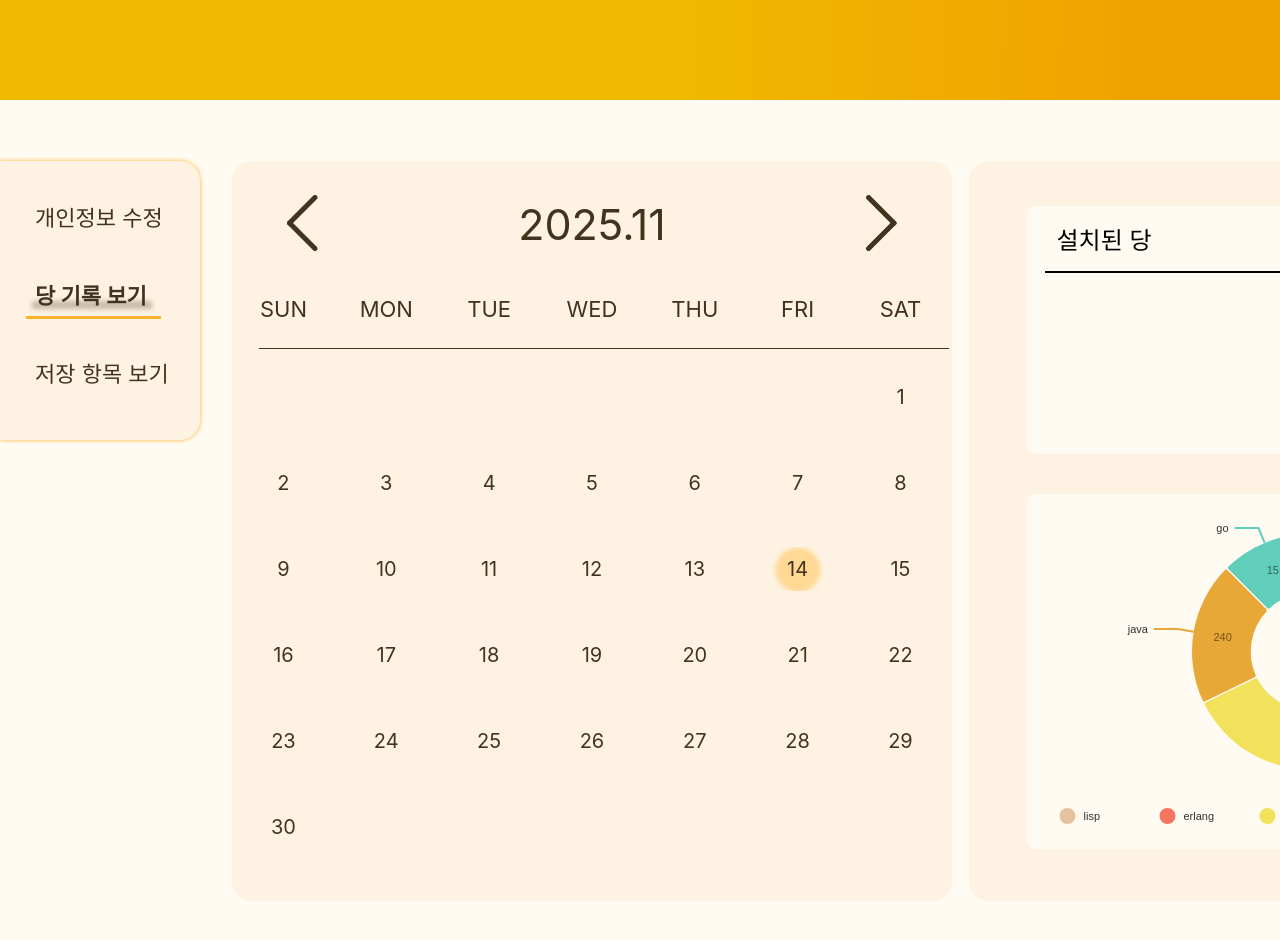
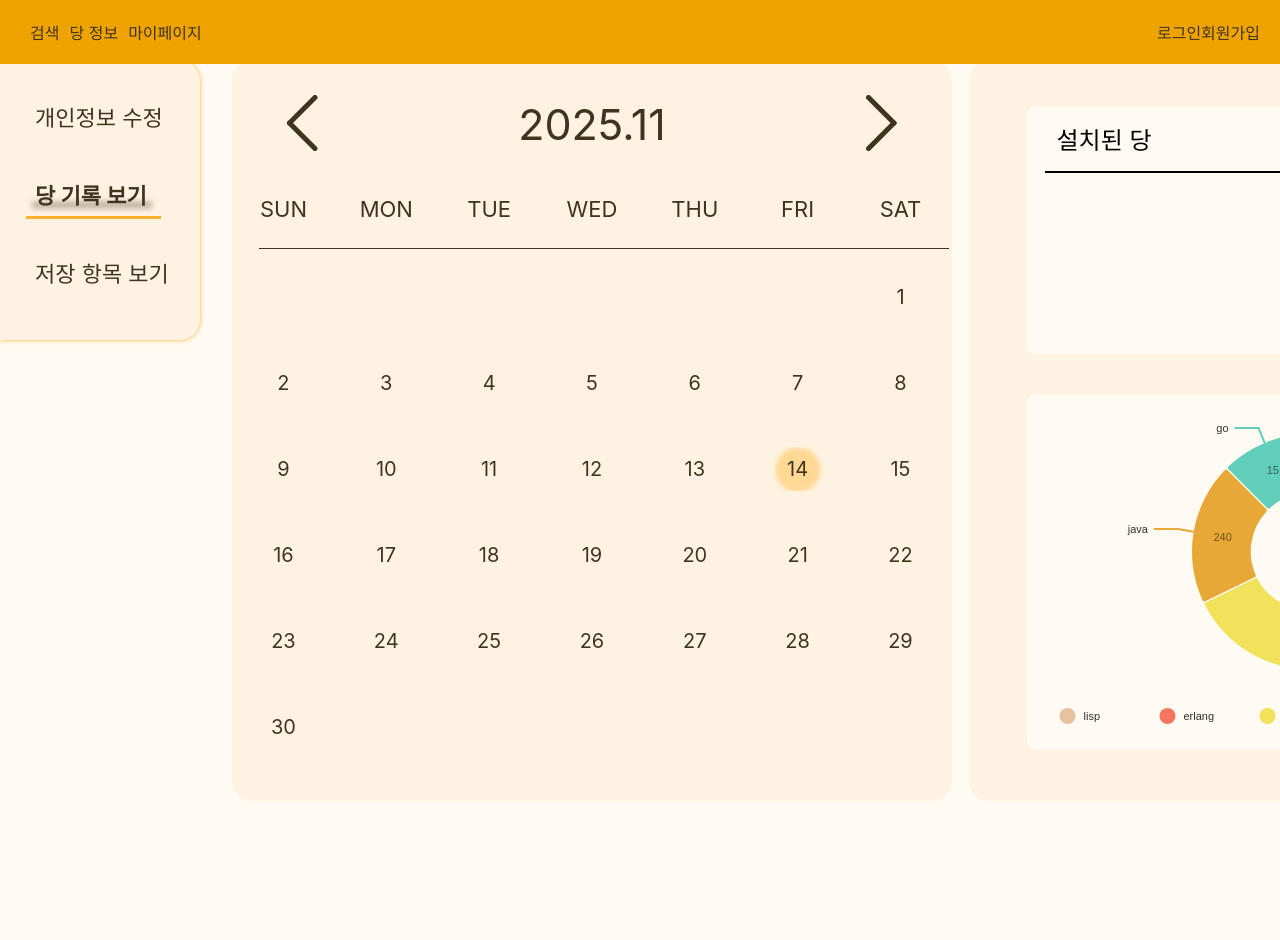
Before and after one commit to zacsd123/2025-Machthon-CodeOn-FE, a React (Create React App) app in the folder sweet-choice/: page /mypage_sweet in a window 1280 px wide. Shown: the top 940 px of the page. Built offline with nearby package versions, Linux system fonts and the light colour scheme.

Commit message:
axio추가

```diff
--- a/sweet-choice/package.json
+++ b/sweet-choice/package.json
@@ -9,6 +9,7 @@
     "@testing-library/jest-dom": "^6.9.1",
     "@testing-library/react": "^16.3.0",
     "@testing-library/user-event": "^13.5.0",
+    "axios": "^1.13.2",
     "react": "^19.2.0",
     "react-calendar": "^6.0.0",
     "react-dom": "^19.2.0",
--- a/sweet-choice/src/components/Header.jsx
+++ b/sweet-choice/src/components/Header.jsx
@@ -1,4 +1,5 @@
 import { useNavigate } from "react-router-dom"
+import "../styles/Header.css"
 
 const Header = () => {
 
@@ -8,13 +9,15 @@ const Header = () => {
         <div id={"Header"}>
             <div id="nav">
                 <ul id ="ItemList">
-                    <li id="logo" onClick={() => nav("/")}>로고</li>
-                    <li id="search" onClick={() => nav("/search")}>검색</li>
-                    <li id="info" onClick={() => nav("/info")}>당 정보</li>
-                    <li id="mypage" onClick={() => nav("/mypage_edit")}>마이페이지</li>
+                    <li id="logo" className="item" onClick={() => nav("/")}>
+                        <span id="img"></span>
+                    </li>
+                    <li id="search" className="item" onClick={() => nav("/search")}>검색</li>
+                    <li id="info" className="item" onClick={() => nav("/info")}>당 정보</li>
+                    <li id="mypage" className="item" onClick={() => nav("/mypage_edit")}>마이페이지</li>
                 </ul>
                 <div id="signin-up">
-                    <span id="signin" onClick={() => nav("/signin")}>로그인</span>
+                    <span id="signin" onClick={() => nav("/login")}>로그인</span>
                     <span id="signup" onClick={() => nav("/signup")}>회원가입</span>
                 </div>
             </div>
--- a/sweet-choice/src/pages/Login.jsx
+++ b/sweet-choice/src/pages/Login.jsx
@@ -3,6 +3,18 @@ import * as L from "../styles/StyledLogin";
 import { useNavigate } from "react-router-dom";
 
 const Login = () => {
+
+    const [id, setId] = useState("")
+    const [password, setPassword] = useState("")
+
+
+
+    const onLogin = () => {
+        setId(document.getElementById("ID").value)
+        setPassword(document.getElementById("PASS").value)
+        console.log(id, password)
+    }
+
     return(
         <L.Container>
             <L.Logo>
@@ -12,9 +24,9 @@ const Login = () => {
                 <L.LeftBox></L.LeftBox>
                 <L.RightBox>
                     <L.Title>Login</L.Title>
-                    <L.Input placeholder="아이디"/>
-                    <L.Input placeholder="비밀번호"/>
-                    <L.Button type="button" value="로그인하기"/>
+                    <L.Input placeholder="아이디" id="ID"/>
+                    <L.Input placeholder="비밀번호" id="PASS"/>
+                    <L.Button type="button" value="로그인하기" onClick={onLogin}/>
                     <L.Sign>회원가입하기</L.Sign>
                 </L.RightBox>
             </L.CenterBox>
--- a/sweet-choice/src/pages/MypageEdit.jsx
+++ b/sweet-choice/src/pages/MypageEdit.jsx
@@ -1,6 +1,7 @@
 import React,{ useState } from "react";
 import * as M from "../styles/StyledMypageEdit";
 import { useNavigate } from "react-router-dom";
+import Header from "../components/Header";
 
 const options = [
   { id: 'A', label: '[A] 건강 / 다이어트' },
@@ -16,7 +17,7 @@ const MypageEdit = () => {
 
   return (
     <M.Container>
-      <M.Header></M.Header>
+      <Header />
       <M.Wrapper>
         <M.Menu>
           <M.Edit onClick={()=>navigate("/mypage")}>
--- a/sweet-choice/src/pages/MypageHistory.jsx
+++ b/sweet-choice/src/pages/MypageHistory.jsx
@@ -1,13 +1,14 @@
 import React, { useState } from "react";
 import * as M from "../styles/StyledMypageHistory";
 import { useNavigate } from "react-router-dom";
+import Header from "../components/Header";
 
 const MypageHistory = () => {
     const navigate = useNavigate();
     const [selectTab, setSelectTabl] = useState("sweet");
   return (
     <M.Container>
-      <M.Header></M.Header>
+      <Header />
       <M.Wrapper>
         <M.Menu>
           <M.Edit onClick={() => navigate("/mypage")}>
--- a/sweet-choice/src/pages/MypageSweet.jsx
+++ b/sweet-choice/src/pages/MypageSweet.jsx
@@ -4,12 +4,13 @@ import { useNavigate } from "react-router-dom";
 import MypageCalendar from "../components/Calendar";
 import SweetList from "../components/SweetList";
 import Graph from "../components/Graph";
+import Header from "../components/Header";
 
 const MypageSweet = () => {
     const navigate = useNavigate();
   return (
     <M.Container>
-      <M.Header></M.Header>
+      <Header />
       <M.Wrapper>
         <M.Menu>
           <M.Edit onClick={() => navigate("/mypage")}>
--- /dev/null
+++ b/sweet-choice/src/styles/Header.css
@@ -0,0 +1,31 @@
+#Header {
+    position: absolute;
+    top: 0;
+    left: 0;
+    z-index: 1;
+    background-color: #EFA300;
+    width: 100%;
+}
+
+#nav {
+    display: flex;
+    justify-content: space-between;
+    padding: 20px;
+}
+
+#ItemList {
+    list-style: none;
+    display: flex;
+    padding: 0;
+    margin: 0;
+    gap: 10px;
+}
+
+.item {
+}
+
+#img {
+    background-image: url("../imgs/Logo.png");
+    background-size: cover;
+    width: 20px;
+}
```
Also changed, not shown: 1 other file (tests, documents, lock files or other folders).
